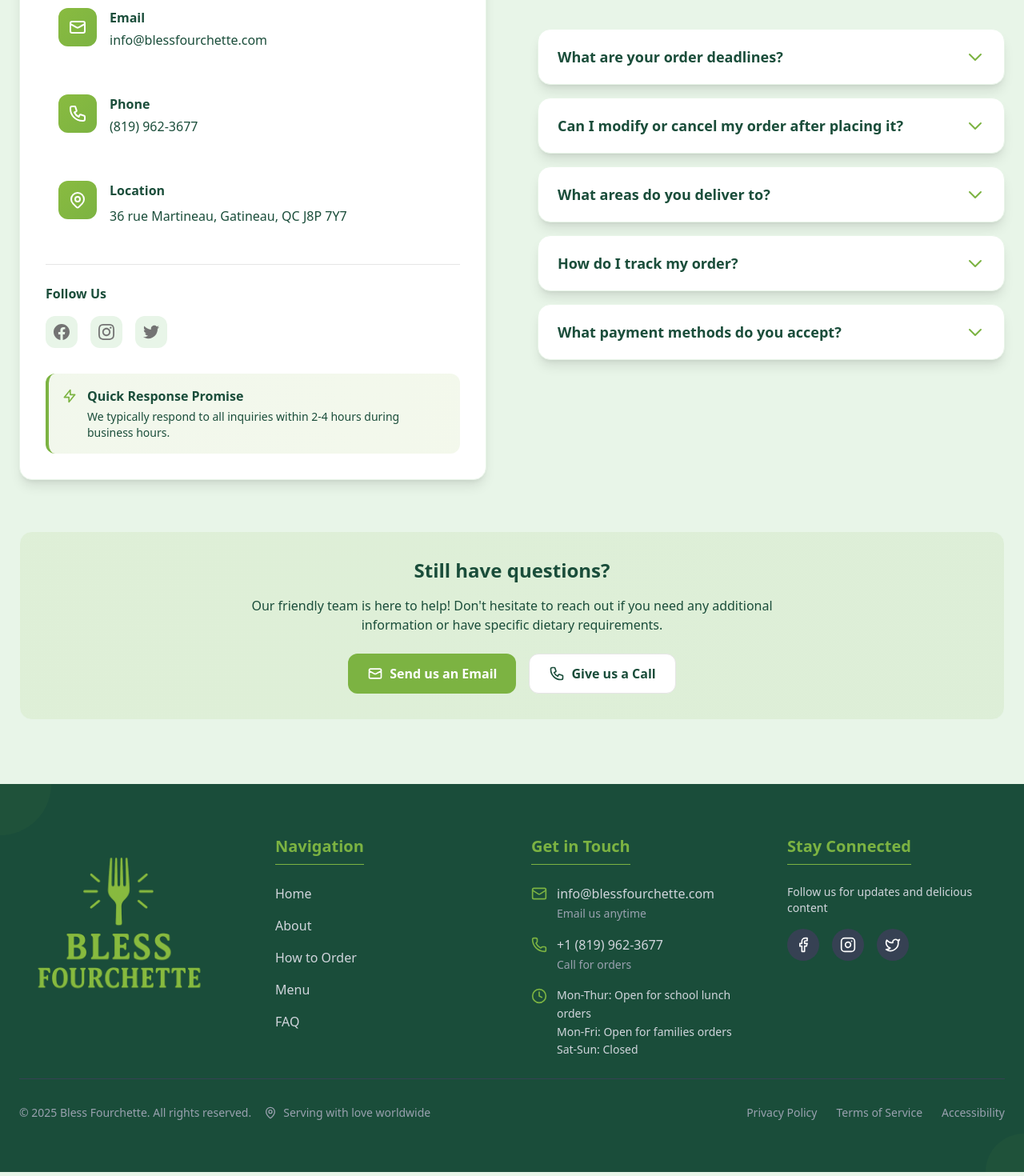
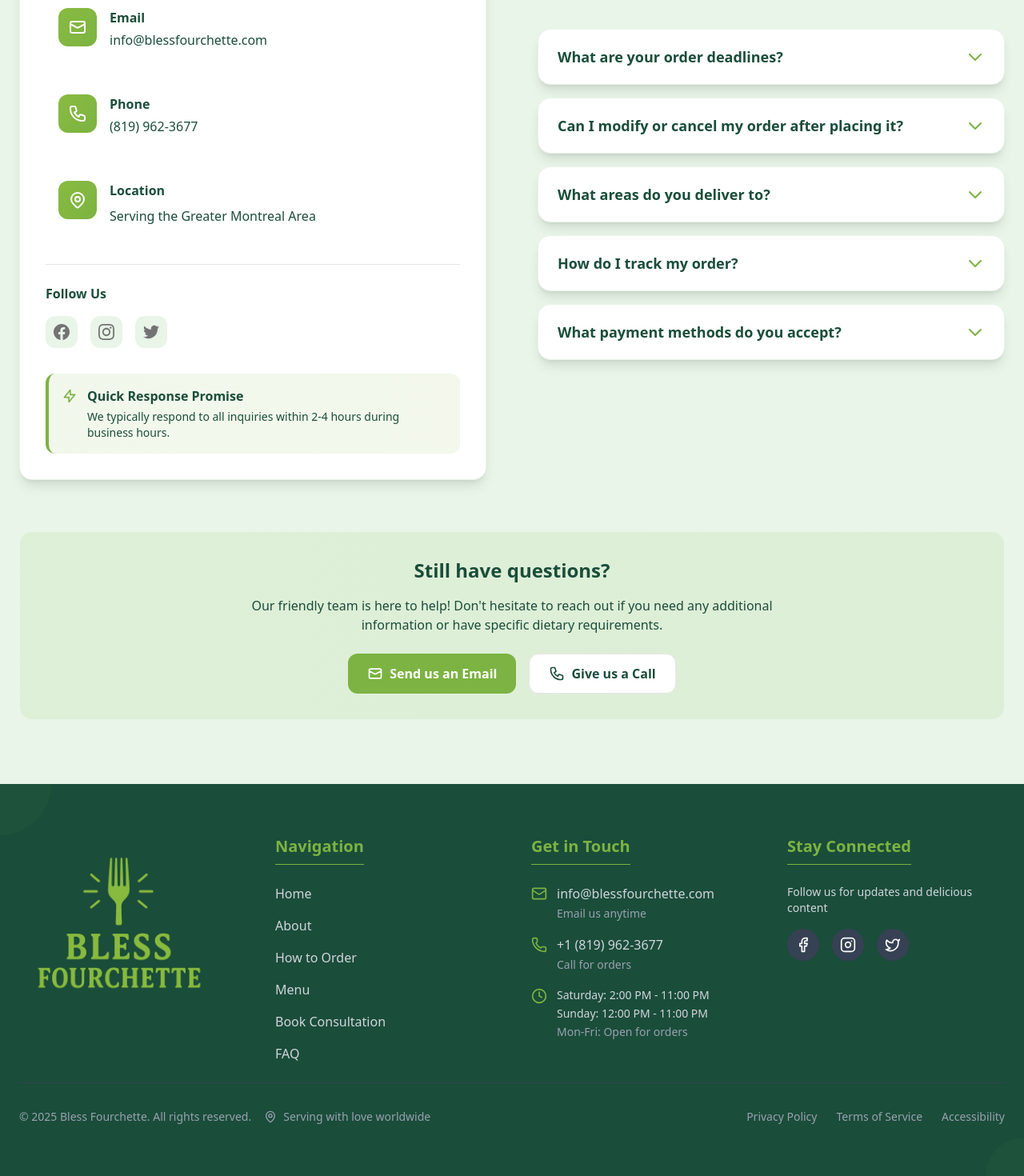
Before and after one commit to DigitariaWebs/BlessFourchette, a Next.js app: page / in a window 1280 px wide. Shown: the part 5313-6783 px from the top of the page at 80% size. Built offline with nearby package versions, Linux system fonts and the light colour scheme.

Commit message:
Add consultation link to footer and update contact information; enhance accessibility and clarity

```diff
--- a/src/components/layout/Footer.tsx
+++ b/src/components/layout/Footer.tsx
@@ -68,6 +68,12 @@
                 Menu
               </Link>
               <Link
+                href="/consultation"
+                className="block text-gray-300 hover:text-[var(--color-accent)] transition-all duration-300 hover:translate-x-1"
+              >
+                Book Consultation
+              </Link>
+              <Link
                 href="/#contact-faq"
                 className="block text-gray-300 hover:text-[var(--color-accent)] transition-all duration-300 hover:translate-x-1"
               >
@@ -115,10 +121,12 @@
                 <div>
                   <p className="text-gray-300 text-sm leading-relaxed">
                     <span className="block font-medium">
-                      Mon-Thur: Open for school lunch orders
+                      Saturday: 2:00 PM - 11:00 PM
                     </span>
-                    <span className="block">Mon-Fri: Open for families orders</span>
-                    <span className="block">Sat-Sun: Closed</span>
+                    <span className="block">Sunday: 12:00 PM - 11:00 PM</span>
+                    <span className="block text-gray-400">
+                      Mon-Fri: Open for orders
+                    </span>
                   </p>
                 </div>
               </div>
--- a/src/components/sections/ContactAndFaqSection.tsx
+++ b/src/components/sections/ContactAndFaqSection.tsx
@@ -182,19 +182,13 @@
                       Phone
                     </h4>
                     <span className="text-[var(--color-foreground)] group-hover:text-[var(--color-primary)] transition-colors duration-200 font-medium">
-                     (819) 962-3677
+                      (819) 962-3677
                     </span>
                   </div>
                 </a>
 
-
                 {/* Location */}
-                <a
-                  href="https://maps.google.com/?q=36+rue+Martineau+Gatineau+QC+J8P7Y7"
-                  target="_blank"
-                  rel="noopener noreferrer"
-                  className="flex items-start gap-4 p-4 rounded-xl hover:bg-[var(--color-muted)]/30 transition-colors duration-200 group cursor-pointer"
-                >
+                <div className="flex items-start gap-4 p-4 rounded-xl hover:bg-[var(--color-muted)]/30 transition-colors duration-200 group cursor-pointer">
                   <div className="flex-shrink-0 w-12 h-12 bg-gradient-to-br from-[var(--color-primary)] to-[var(--color-accent)] rounded-xl flex items-center justify-center group-hover:scale-105 transition-transform duration-200">
                     <svg
                       className="w-6 h-6 text-white"
@@ -221,12 +215,10 @@
                       Location
                     </h4>
                     <div className="text-[var(--color-foreground)] group-hover:text-[var(--color-primary)] transition-colors duration-200">
-                      <p>
-                       36 rue Martineau, Gatineau, QC J8P 7Y7
-                      </p>
+                      <p>Serving the Greater Montreal Area</p>
                     </div>
                   </div>
-                </a>
+                </div>
               </div>
 
               {/* Social Media */}
```
